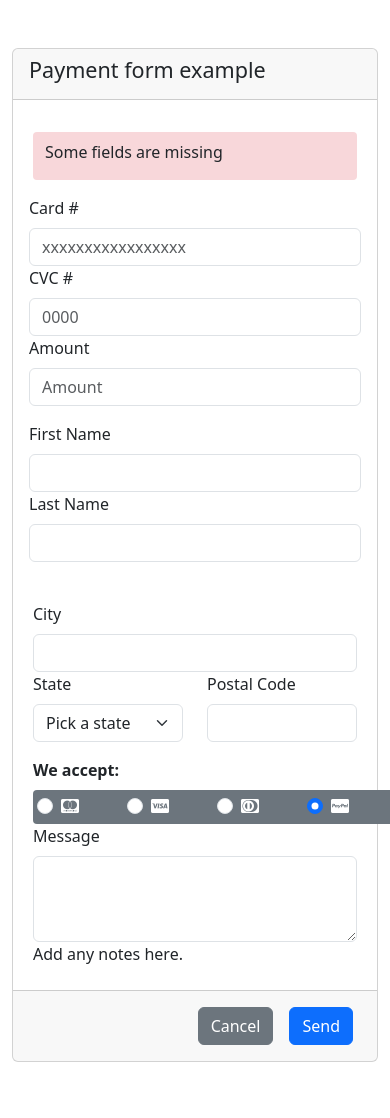
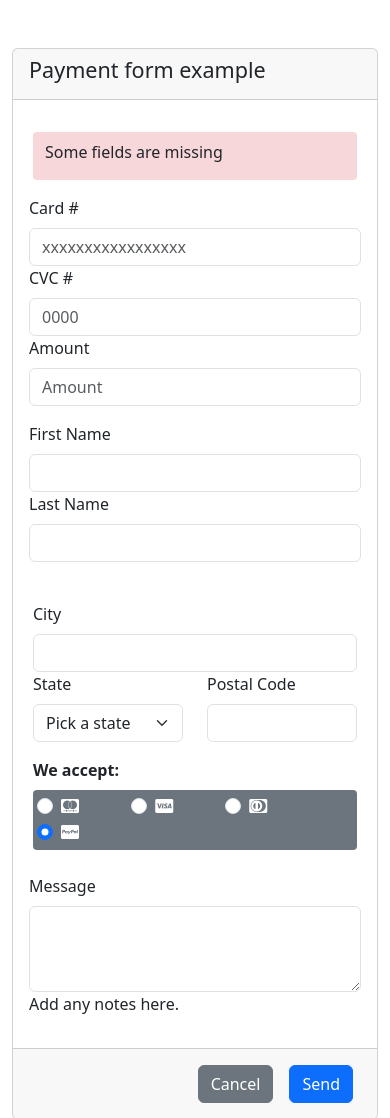
Before and after one commit to Diwoop/Clase4-HTML-Forms, a plain HTML site: page index.html in a window 390 px wide. Before the commit the page ends 1062 px from the top, so only its background shows below. Drawn offline with nearby package versions, Linux system fonts and the light colour scheme.

Commit message:
Responsive funcional

```diff
--- a/index.html
+++ b/index.html
@@ -118,44 +118,43 @@
           </div>
         </div>
 
-        <div class="row m-2"> <!--Ultima fila-->
-            <div class="col w-5">
+          <div class="row m-2"> <!--Ultima fila-->
+            <div class="col-md-4 w-5">
                 <label for="inputState" class="form-label"><strong>We accept:</strong></label>
-                <div class="d-flex">
-              <div class=" d-inline-flex bg-secondary p-1 rounded-1">
-                <div class="form-check me-5">
+
+                <div class=" col  container-fluid bg-secondary p-1 rounded-1">
+                  <div class="form-check form-check-inline me-5">
                     <input class="form-check-input" type="radio" name="flexRadioDefault" id="fa-cc-mastercard">
                     <label class="form-check-label" for="flexRadioDefault1">
                       <i class="fa-brands fa-cc-mastercard" style="color: #ffffff;"></i>
                     </label>
                   </div>
 
-
-                  <div class="form-check me-5">
+                  <div class="form-check form-check-inline me-5">
                     <input class="form-check-input" type="radio" name="flexRadioDefault" id="fa-cc-visa" checked>
                     <label class="form-check-label" for="flexRadioDefault2">
                         <i class="fa-brands fa-cc-visa" style="color: #ffffff;"></i>
                     </label>
                   </div>
 
-                  <div class="form-check me-5">
+                  <div class="form-check form-check-inline me-5">
                     <input class="form-check-input" type="radio" name="flexRadioDefault" id="fa-cc-diners-club" checked>
                     <label class="form-check-label" for="flexRadioDefault2">
                       <i class="fa-brands fa-cc-diners-club" style="color: #ffffff;"></i>
                     </label>
                   </div>
 
-                  <div class="form-check me-5">
+                  <div class="form-check form-check-inline me-5">
                     <input class="form-check-input" type="radio" name="flexRadioDefault" id="paypal" checked>
                     <label class="form-check-label" for="flexRadioDefault2">
                       <i class="fa-brands fa-cc-paypal" style="color: #ffffff;"></i>
                     </label>
                   </div>
                 </div>
-              </div>
             </div>
+          </div>
 
-            <div class="col">
+            <div class="col w-5 m-3">
               <div>
                 <label for="exampleFormControlTextarea1" class="form-label">Message</label>
                 <textarea class="form-control" id="exampleFormControlTextarea1" rows="3"></textarea>
@@ -164,7 +163,7 @@
                 <p class="fw-light">Add any notes here.</p>
               </div>
             </div>
-        </div>
+
 
         <div class="card-footer text-body-secondary d-flex justify-content-end"> <!--Botons-->
             <button type="button" class="btn btn-secondary m-2">Cancel</button>
```
